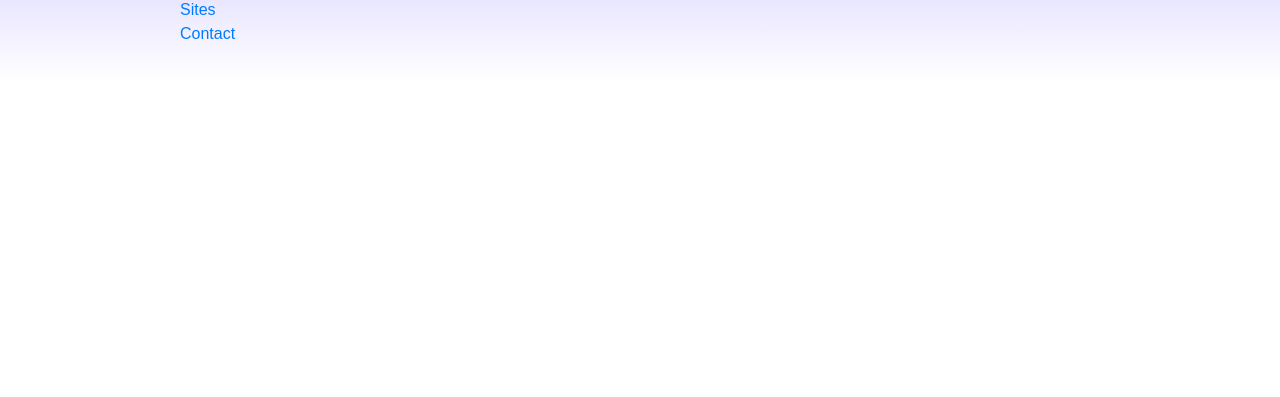
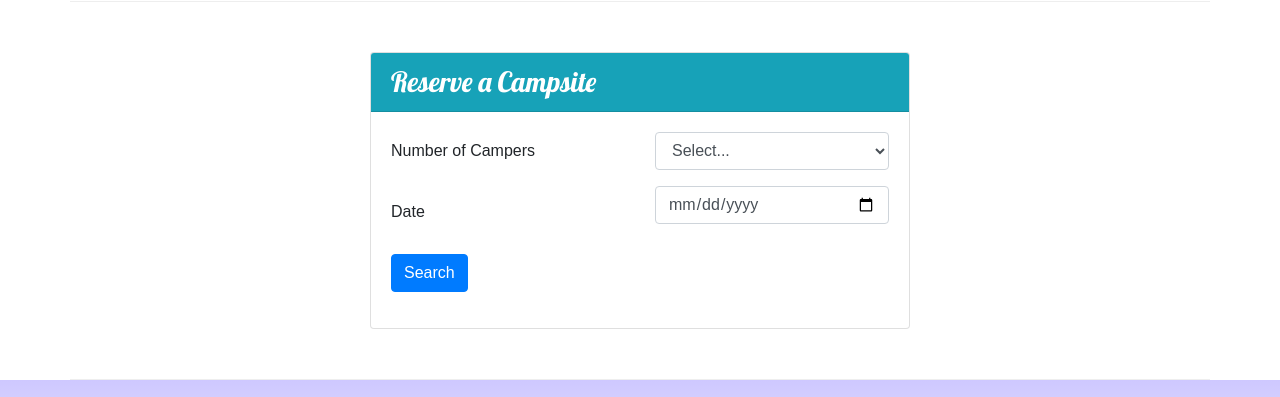
Before and after one commit to neuroCody/Nucamp-Bootstrap, a website: page index.html in a window 1280 px wide. Shown: the part 1151-1548 px from the top of the page. Before the commit the page ends 1233 px from the top, so only its background shows below. Drawn offline with nearby package versions, Linux system fonts and the light colour scheme.

Commit message:
Week 2 Assignment

```diff
--- a/index.html
+++ b/index.html
@@ -30,8 +30,12 @@
                     <h1>NuCamp</h1>
                     <h2>a better way to camp</h2>
                 </div>
+                <div class="col col-md-4 col-xl-2 mt-4">
+                    <a href="#reserveForm" class="text-nowrap"><button class="btn btn-info btn-lg text-white">Reserve Campsite</button></a>
+                </div>
             </div>
         </div>
+
     </header>
 
     <nav class="navbar navbar-expand-sm navbar-dark sticky-top">
@@ -72,8 +76,13 @@
                 <h2>Featured Campsites</h2>
             </div>
             <div class="col">
-                <h3>React Lake Campground</h3>
-                <p class="d-none d-sm-block">Nestled in the foothills of the Chrome Mountains, this campground on the shores of the pristine React Lake is a favorite for fly fishers.</p>
+                <div class="media">
+                    <div class="media-body align-self-center">
+                        <h3>React Lake Campground</h3>
+                        <p class="d-none d-sm-block">Nestled in the foothills of the Chrome Mountains, this campground on the shores of the pristine React Lake is a favorite for fly fishers.</p>
+                    </div>
+                    <img class="d-flex ml-3 img-thumbnail" src="img/react-lake-thumb.jpg">
+                </div>
             </div>
         </div>
 
@@ -88,6 +97,44 @@
                             <h3>Bootstrap Outfitters</h3>
                             <p class="d-none d-sm-block">Bootstrap Outfitters supplies you with gear you need at prices you can't beat.</p>
                         </div>
+                </div>
+            </div>
+        </div>
+        <div class="row row-content">
+            <div class="col col-sm-6 mx-auto">
+                <div class="card">
+                    <h3 class="card-header text-white bg-info">Reserve a Campsite</h3>
+                    <div class="card-body">
+                        <form id="reserveForm">
+                            <div class="form-group row">
+                                <label class="col-sm-6 col-form-label" for="numCampers">Number of Campers</label>
+                                <div class="col">
+                                    <select class="col form-control" name="numCampers" id="numCampers">
+                                        <option>Select...</option>
+                                        <option>1</option>
+                                        <option>2</option>
+                                        <option>3</option>
+                                        <option>4</option>
+                                        <option>5</option>
+                                        <option>6</option>
+                                    </select>
+                                </div>
+                            </div>
+                            <div class="form-group row">
+                                <div class="col-sm-6 col-form-label">
+                                    <label for="date" class="col-form-label">Date</label>
+                                </div>
+                                <div class="col-sm-6">
+                                    <input class="form-control" type="date" id="date" name="date" placeholder="">
+                                </div>
+                            </div>
+                            <div class="form-group row">
+                                <div class="col">
+                                    <button type="submit" class="btn btn-primary">Search</button>
+                                </div>
+                            </div>
+                        </form>
+                    </div>
                 </div>
             </div>
         </div>
```
